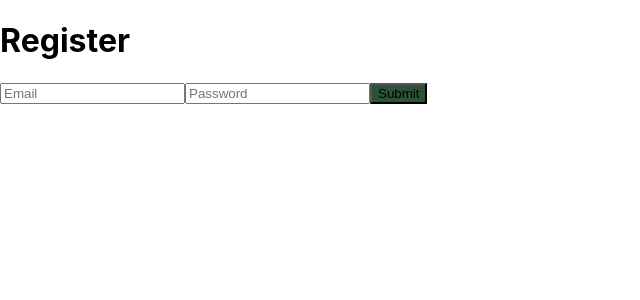
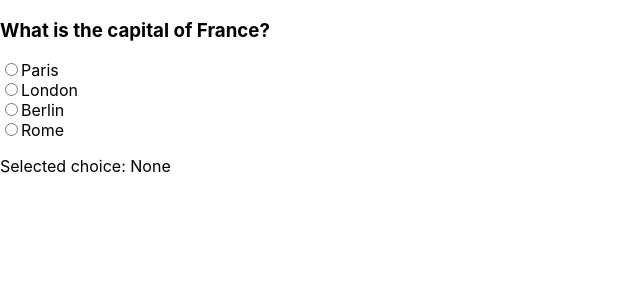
Before and after one commit to Picos-Gallos/home-gym, a React (Create React App) app: page /survey in a window 1280 px wide. Shown: the top 300 px of the page, without its empty margins (0-640 px from the left). Built offline with nearby package versions, Linux system fonts and the light colour scheme; no server answers.

Commit message:
Expanding landings

```diff
--- a/package.json
+++ b/package.json
@@ -9,6 +9,7 @@
     "firebase": "^10.11.0",
     "react": "^18.2.0",
     "react-dom": "^18.2.0",
+    "react-router-dom": "^6.22.3",
     "react-scripts": "5.0.1",
     "web-vitals": "^2.1.4"
   },
--- a/src/App.js
+++ b/src/App.js
@@ -1,51 +1,14 @@
-import { useState } from 'react';
-import { initializeApp } from 'firebase/app';
-import { getAuth, createUserWithEmailAndPassword } from 'firebase/auth';
-
-const firebaseConfig = {
-  apiKey: process.env.REACT_APP_API_KEY,
-  authDomain: process.env.REACT_APP_AUTH_DOMAIN,
-  databaseURL: process.env.REACT_APP_DATABASE_URL,
-  projectId: process.env.REACT_APP_PROJECT_ID,
-  storageBucket: process.env.REACT_APP_STORAGE_BUCKET,
-  messagingSenderId: process.env.REACT_APP_MESSAGING_SENDER_ID,
-  appId: process.env.REACT_APP_APP_ID,
-  measurementId: process.env.REACT_APP_MEASUREMENT_ID
-};
-
-const app = initializeApp(firebaseConfig);
-const auth = getAuth(app);
+import { Routes, Route } from 'react-router-dom';
+import Register from './Register';
+import Survey from './Survey';
 
 function App() {
-  const [email, setEmail] = useState('');
-  const [password, setPassword] = useState('');
-
-  const register = (e) => {
-    e.preventDefault();
-    createUserWithEmailAndPassword(auth, email, password)
-      .then((userCredential) => {
-        var user = userCredential.user;
-        console.log('User registered: ', user);
-      })
-      .catch((error) => {
-        var errorCode = error.code;
-        var errorMessage = error.message;
-        console.log('Error: ', errorCode, errorMessage);
-      });
-  }
-
-  return (
-    <>
-      <div className="login">
-        <h1>Register</h1>
-        <form onSubmit={register}>
-          <input type="email" placeholder="Email" onChange={(e) => setEmail(e.target.value)} required />
-          <input type="password" placeholder="Password" onChange={(e) => setPassword(e.target.value)} required />
-          <input type="submit" style={{ backgroundColor: "#2c5237" }} />
-        </form>
-      </div>
-    </>
-  );
+    return (
+        <Routes>
+            <Route path="/register" element={<Register />} />
+            <Route path="/survey" element={<Survey />} />
+        </Routes>
+    );
 }
 
 export default App;
--- /dev/null
+++ b/src/Firebase.js
@@ -0,0 +1,16 @@
+import { initializeApp } from 'firebase/app';
+import { getAuth } from 'firebase/auth';
+
+const firebaseConfig = {
+    apiKey: process.env.REACT_APP_API_KEY,
+    authDomain: process.env.REACT_APP_AUTH_DOMAIN,
+    projectId: process.env.REACT_APP_PROJECT_ID,
+    storageBucket: process.env.REACT_APP_STORAGE_BUCKET,
+    messagingSenderId: process.env.REACT_APP_MESSAGING_SENDER_ID,
+    appId: process.env.REACT_APP_APP_ID
+};
+
+const app = initializeApp(firebaseConfig);
+const auth = getAuth();
+
+export { auth };
--- /dev/null
+++ b/src/Register.js
@@ -0,0 +1,54 @@
+import { useState } from 'react';
+import { createUserWithEmailAndPassword, signInWithEmailAndPassword } from 'firebase/auth';
+import { useNavigate } from 'react-router-dom';
+import { auth } from './Firebase';
+
+function Register() {
+    const [email, setEmail] = useState('');
+    const [password, setPassword] = useState('');
+    const navigate = useNavigate();
+
+    const register = (e) => {
+      e.preventDefault();
+      createUserWithEmailAndPassword(auth, email, password)
+        .then((userCredential) => {
+          var user = userCredential.user;
+          console.log('User registered: ', user);
+          navigate('/survey');
+        })
+        .catch((error) => {
+          if (error.code === 'auth/email-already-in-use') {
+            signInWithEmailAndPassword(auth, email, password)
+              .then((userCredential) => {
+                var user = userCredential.user;
+                console.log('User logged in: ', user);
+                navigate('/app');
+              })
+              .catch((error) => {
+                var errorCode = error.code;
+                var errorMessage = error.message;
+                console.log('Error: ', errorCode, errorMessage);
+              });
+          } else {
+            var errorCode = error.code;
+            var errorMessage = error.message;
+            console.log('Error: ', errorCode, errorMessage);
+          }
+        });
+    }
+
+    return (
+        <>
+            <div className="login">
+                <h1>Register</h1>
+                <form onSubmit={register}>
+                    <input type="email" placeholder="Email" onChange={(e) => setEmail(e.target.value)} required />
+                    <input type="password" placeholder="Password" onChange={(e) => setPassword(e.target.value)} required />
+                    <input type="submit" style={{ backgroundColor: "#2c5237" }} />
+                </form>
+            </div>
+        </>
+    );
+}
+
+export default Register;
--- /dev/null
+++ b/src/Survey.js
@@ -0,0 +1,34 @@
+import React, { useState } from 'react';
+
+function Survey() {
+    const [selectedChoice, setSelectedChoice] = useState(null);
+
+    const question = "What is the capital of France?";
+    const choices = ["Paris", "London", "Berlin", "Rome"];
+
+    const handleChoiceSelection = (choiceIndex) => {
+        setSelectedChoice(choiceIndex);
+    };
+
+    return (
+        <div>
+            <h3>{question}</h3>
+            {choices.map((choice, index) => (
+                <div key={index}>
+                    <input
+                        type="radio"
+                        id={`choice-${index}`}
+                        name="choices"
+                        value={choice}
+                        checked={selectedChoice === index}
+                        onChange={() => handleChoiceSelection(index)}
+                    />
+                    <label htmlFor={`choice-${index}`}>{choice}</label>
+                </div>
+            ))}
+            <p>Selected choice: {selectedChoice !== null ? choices[selectedChoice] : 'None'}</p>
+        </div>
+    );
+};
+
+export default Survey;
--- a/src/index.js
+++ b/src/index.js
@@ -4,11 +4,13 @@ import './index.css';
 import App from './App';
 import reportWebVitals from './reportWebVitals';
 
+import { BrowserRouter as Router } from 'react-router-dom';
+
 const root = ReactDOM.createRoot(document.getElementById('root'));
 root.render(
-  <React.StrictMode>
+  <Router>
     <App />
-  </React.StrictMode>
+  </Router>
 );
 
 // If you want to start measuring performance in your app, pass a function
```
Also changed, not shown: 1 other file (tests, documents, lock files or other folders).
